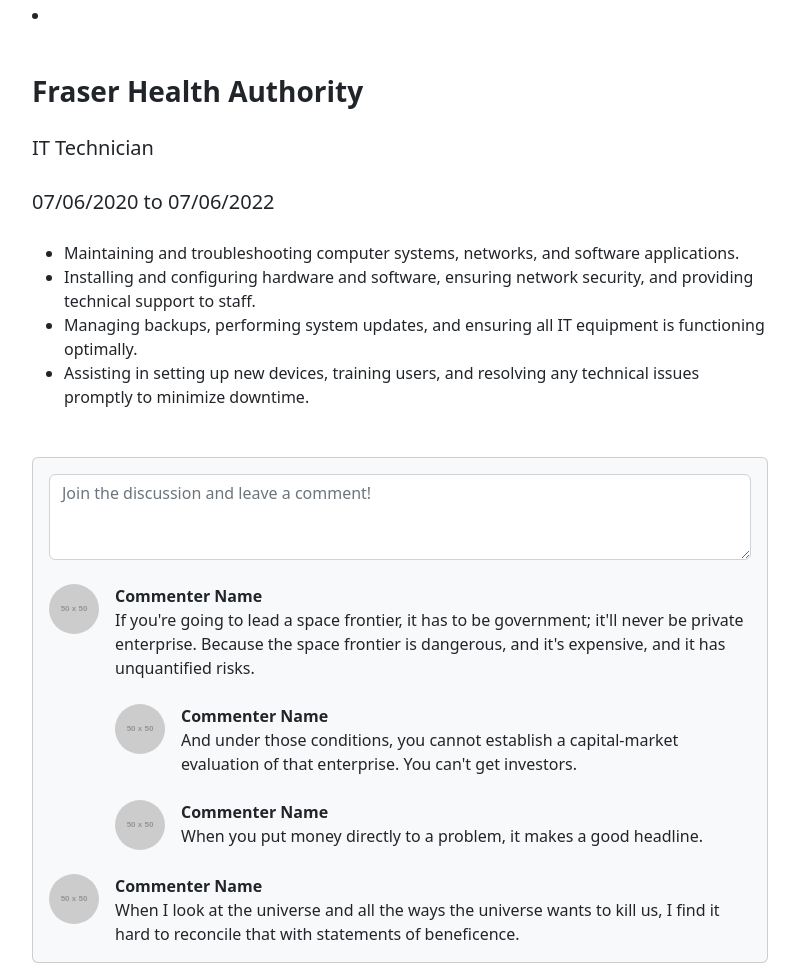
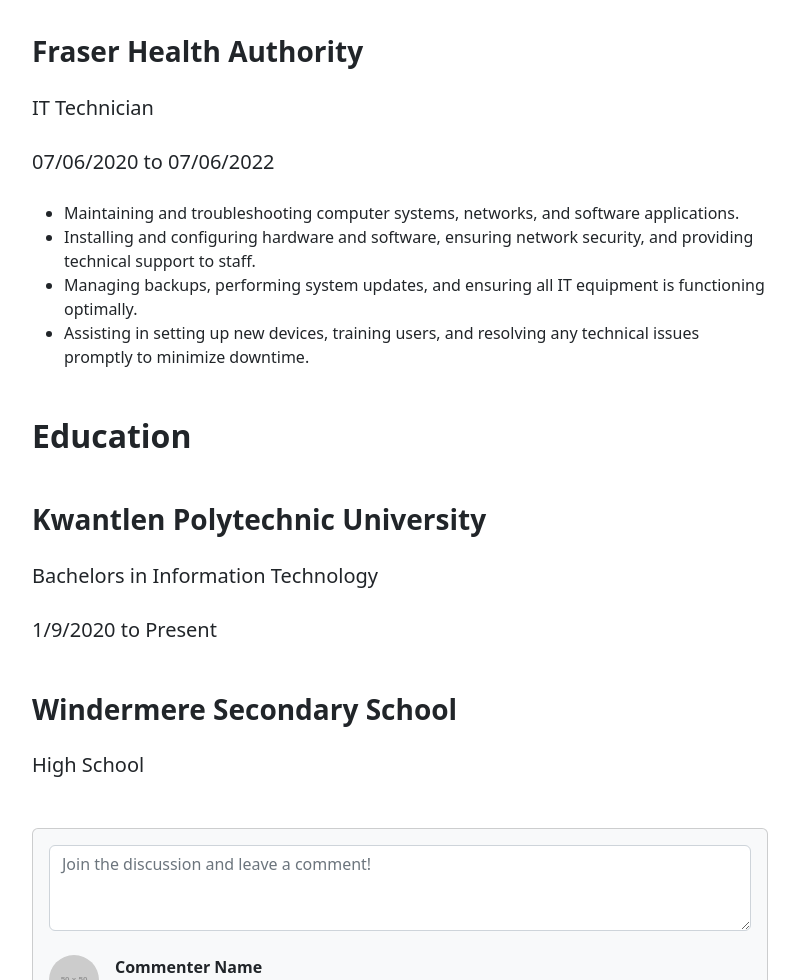
Before and after one commit to kashish0821/kashish0821.github.io, a plain HTML site: page index.html in a window 1280 px wide. Shown: the part 1052-2032 px from the top of the page, without its empty margins (50-849 px from the left). Drawn offline with nearby package versions, Linux system fonts and the light colour scheme; files that its build step writes are made by us from their sources; placeholder pictures from the web are drawn by us; a script that the page names is missing.

Commit message:
Update index.html

```diff
--- a/index.html
+++ b/index.html
@@ -43,8 +43,7 @@
 				<li>Documenting configurations, ensuring compliance with regulations, and collaborating with other IT teams.</li>
 				<li>Staying updated with emerging technologies and automating routine tasks.</li>
                             </ul>
-				</li>
-		<li>
+
 
                             <h3 class="fw-bolder mb-4 mt-5">Fraser Health Authority</h3>
                             <p class="fs-5 mb-4">IT Technician</p>
@@ -57,6 +56,18 @@
 			</ul>
 		</li>
 	</ul>
+
+			     <h2 class="fw-bolder mb-4 mt-5">Education</h2>
+                             <h3 class="fw-bolder mb-4 mt-5">Kwantlen Polytechnic University</h3>
+                            <p class="fs-5 mb-4">Bachelors in Information Technology</p>
+                            <p class="fs-5 mb-4"> 1/9/2020 to Present </p>
+
+
+                            <h3 class="fw-bolder mb-4 mt-5">Windermere Secondary School</h3>
+                            <p class="fs-5 mb-4">High School</p>
+
+
+
 
 
                         </section>
```
